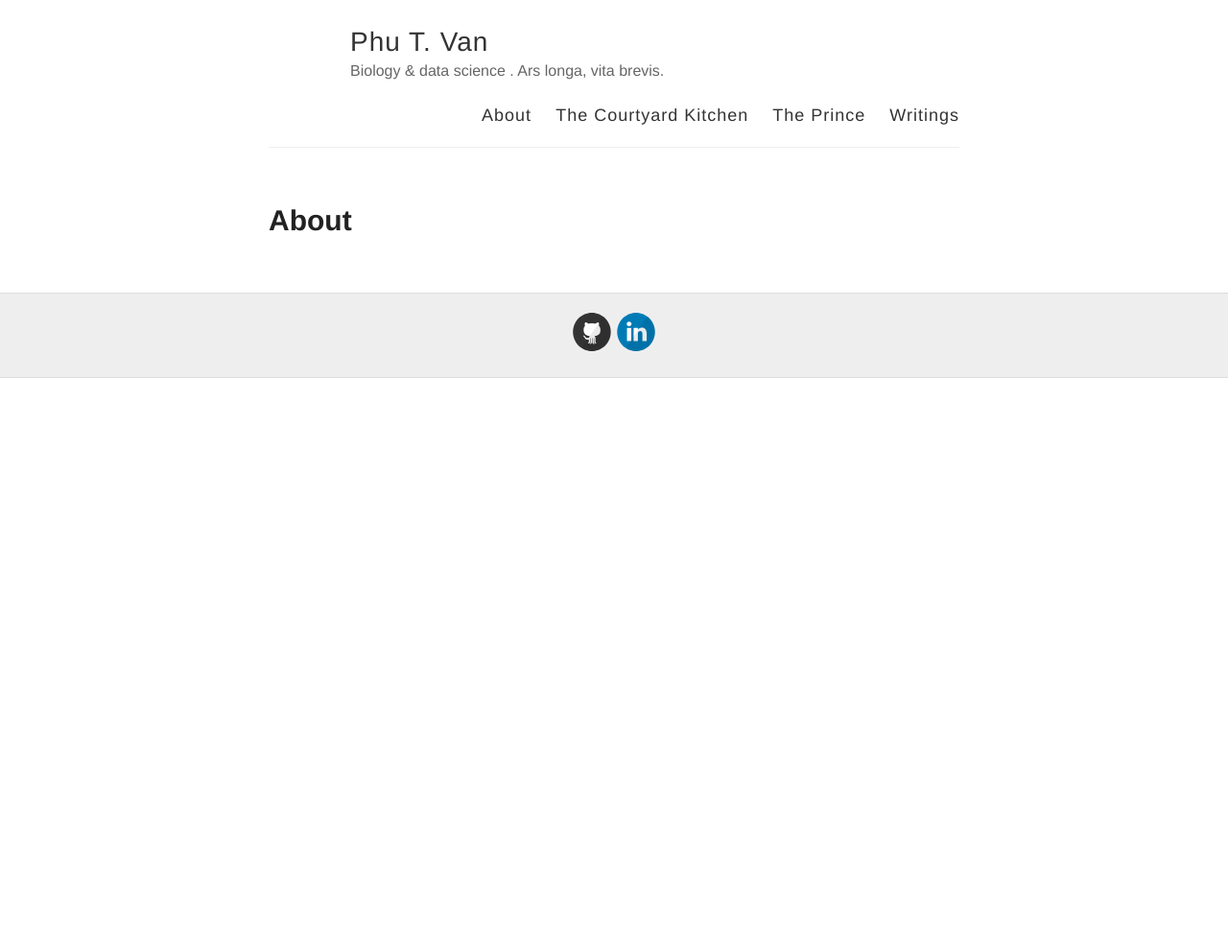
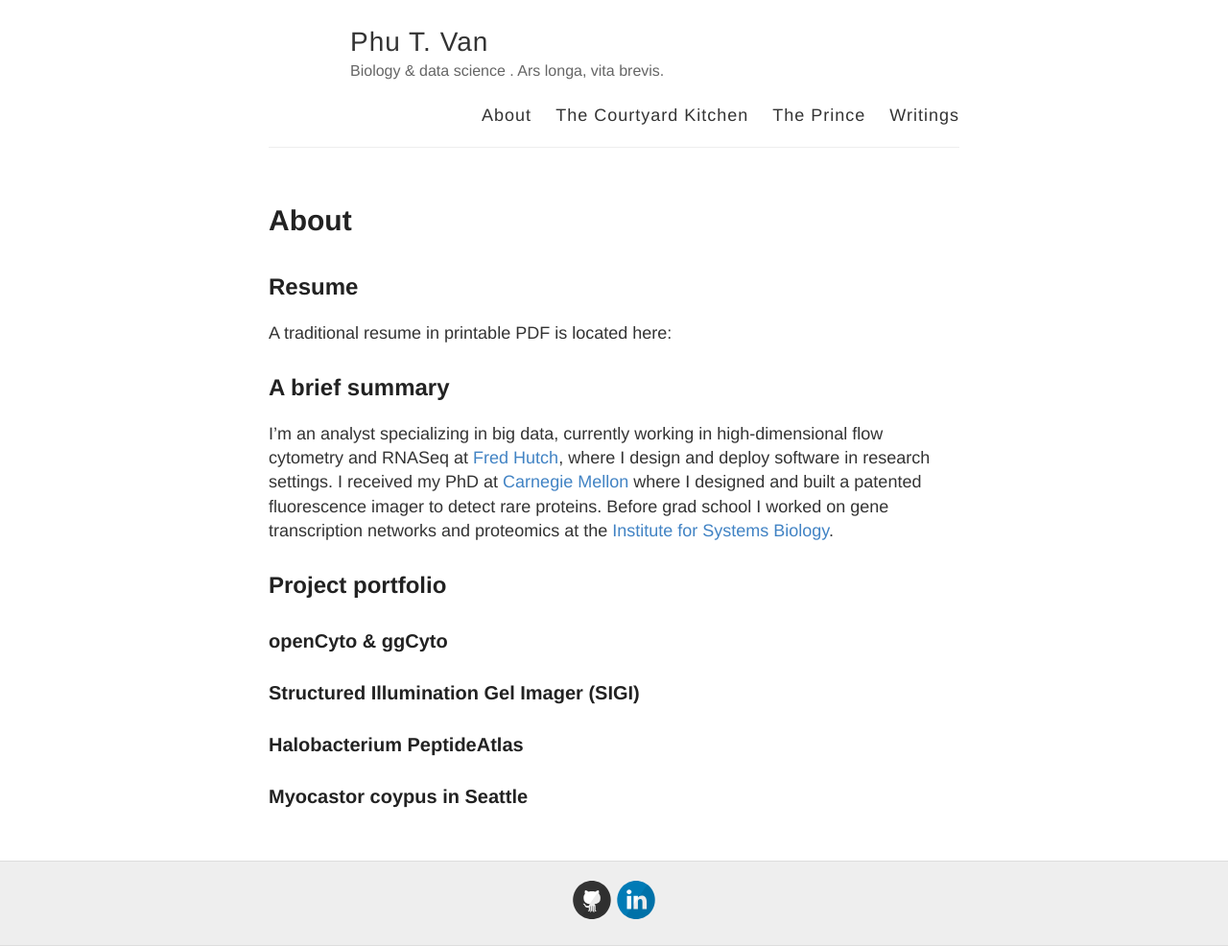
Before and after one commit to ptvan/ptvan.github.io, a Jekyll site: the page built from about.md, in a window 1280 px wide. Shown: the whole page at 96% size. Built offline with Jekyll 4.4.1, drawn with Linux system fonts in a browser that asks for light colours; before the commit the page ends 900 px from its top, so only the background shows below that.

Commit message:
updated about.md

```diff
--- a/about.md
+++ b/about.md
@@ -3,3 +3,20 @@ layout: page
 title: About
 permalink: /about/
 ---
+
+## Resume
+A traditional resume in printable PDF is located here:
+
+## A brief summary
+
+I'm an analyst specializing in big data, currently working in high-dimensional flow cytometry and RNASeq at [Fred Hutch](https://rglab.org), where I design and deploy software in research settings. I received my PhD at [Carnegie Mellon](https://cmu.edu/bio) where I designed and built a patented fluorescence imager to detect rare proteins. Before grad school I worked on gene transcription networks and proteomics at the [Institute for Systems Biology](https://systemsbiology.org).
+
+## Project portfolio
+
+### openCyto & ggCyto
+
+### Structured Illumination Gel Imager (SIGI)
+
+### Halobacterium PeptideAtlas
+
+### Myocastor coypus in Seattle
```
Also changed, not shown: index.md (+2 -4 lines).
